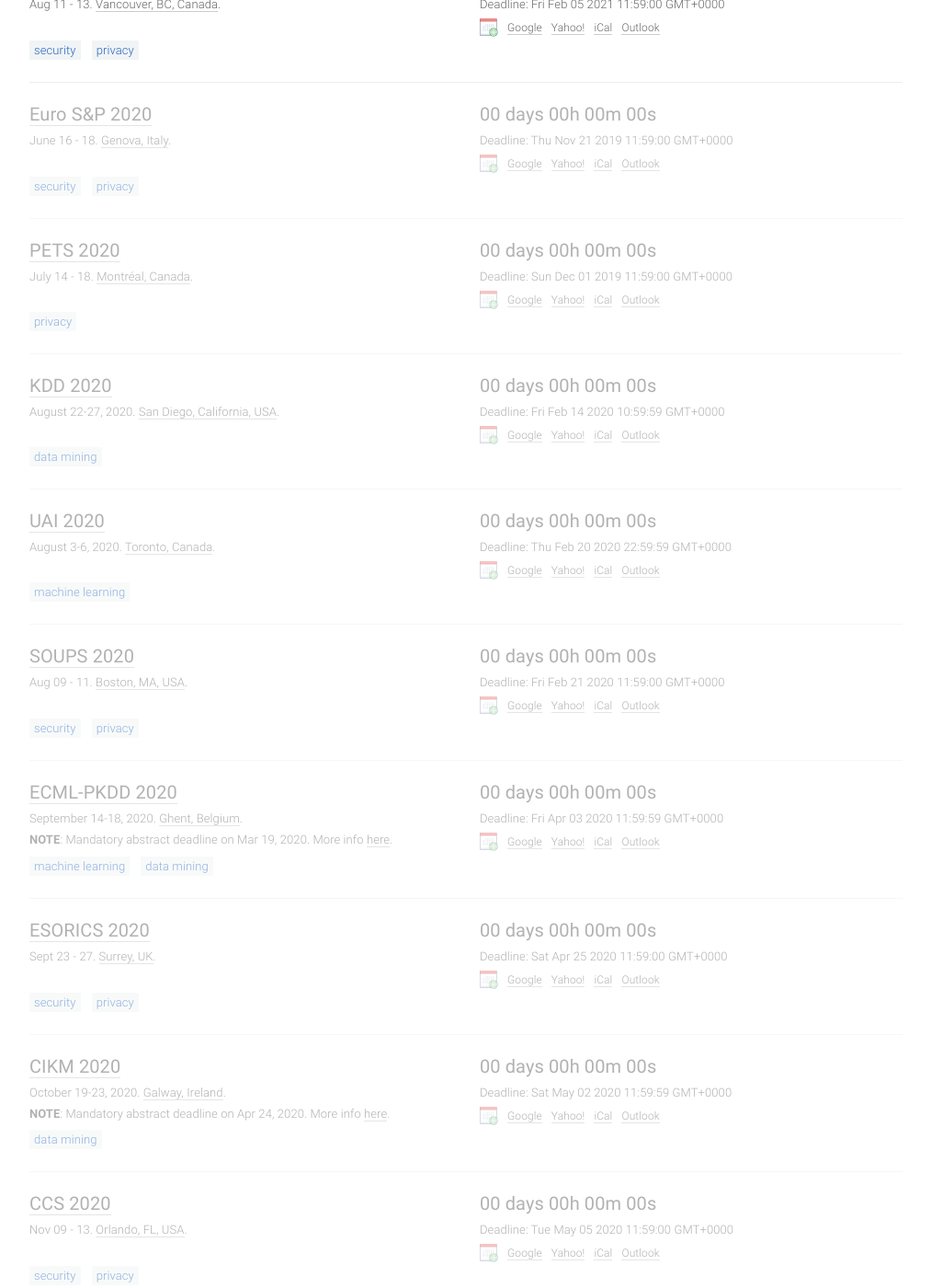
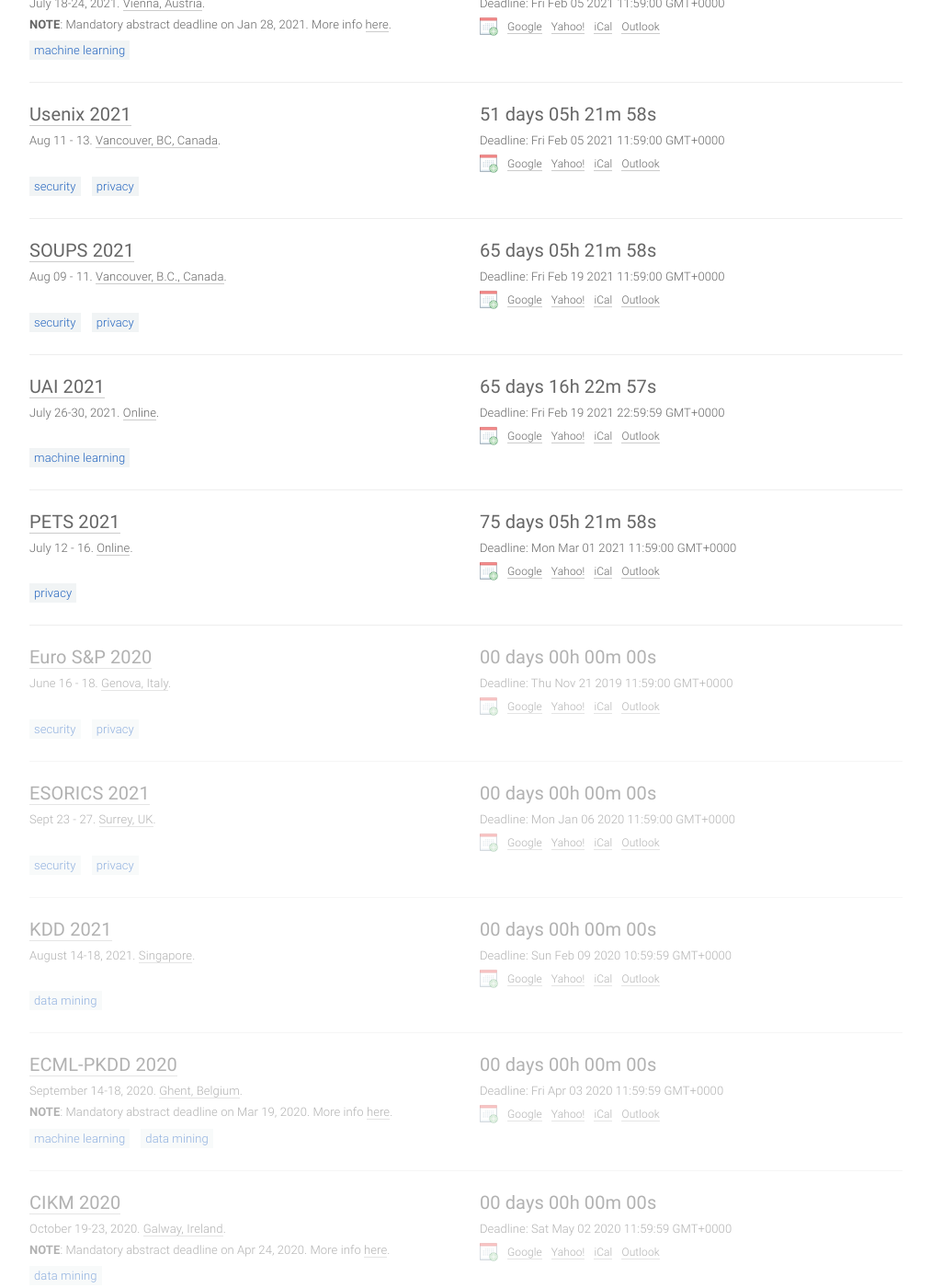
Before and after one commit to kekeli-lab/kekeli-lab.github.io, a Jekyll site: the page built from index.html, in a window 1280 px wide and 1400 px high, scrolled down 758 px. Shown: the whole window at 92% size, without its empty margins (133-1146 px from the left). Built offline with Jekyll 4.4.1, drawn with Linux system fonts in a browser that asks for light colours; comment, search, counter and statistics services are not loaded; some of the changed text lies outside the part shown.

Commit message:
update some confs

```diff
--- a/_data/conferences.yml
+++ b/_data/conferences.yml
@@ -83,13 +83,13 @@
 
 - title: UAI
   hindex: 33
-  year: 2020
-  id: uai20
-  link: http://auai.org/uai2020/
-  deadline: '2020-02-20 23:59:59'
+  year: 2021
+  id: uai21
+  link: https://www.auai.org/uai2021/
+  deadline: '2021-02-19 23:59:59'
   timezone: UTC+1
-  date: August 3-6, 2020
-  place: Toronto, Canada
+  date: July 26-30, 2021
+  place: Online
   sub: ML
 
 
@@ -97,13 +97,13 @@
 
 - title: KDD
   hindex: 30
-  year: 2020
-  id: kdd20
-  link: https://www.kdd.org/kdd2020/
-  deadline: '2020-02-13 23:59:59'
+  year: 2021
+  id: kdd21
+  link: https://www.kdd.org/kdd2021/
+  deadline: '2020-02-08 23:59:59'
   timezone: UTC-11
-  date: August 22-27, 2020
-  place: San Diego, California, USA
+  date: August 14-18, 2021
+  place: Singapore
   sub: DM
 
 - title: ECML-PKDD
@@ -194,13 +194,13 @@
 
 - title: CCS
   hindex: -1
-  year: 2020
-  id: css20
-  link: https://www.sigsac.org/ccs/CCS2020/
-  deadline: '2020-05-04 23:59'
+  year: 2021
+  id: css21
+  link: https://www.sigsac.org/ccs/CCS2021/call-for-papers.html
+  deadline: '2021-01-20 23:59'
   timezone: UTC-12
-  date: Nov 09 - 13
-  place: Orlando, FL, USA
+  date: Nov 14 - 19
+  place: Seoul, South Korea
   sub: [SEC,PRIV]
 
 - title: AsiaCCS
@@ -238,10 +238,10 @@
 
 - title: ESORICS
   hindex: -1
-  year: 2020
-  id: esorics20
-  link: http://esorics2020.sccs.surrey.ac.uk
-  deadline: '2020-04-24 23:59'
+  year: 2021
+  id: esorics21
+  link: https://esorics2021.athene-center.de/
+  deadline: '2020-01-05 23:59'
   timezone: UTC-12
   date: Sept 23 - 27
   place: Surrey, UK
@@ -249,24 +249,24 @@
 
 - title: SOUPS
   hindex: -1
-  year: 2020
-  id: soups20
-  link: https://www.usenix.org/conference/soups2020
-  deadline: '2020-02-20 23:59'
+  year: 2021
+  id: soups21
+  link: https://www.usenix.org/conference/soups2021
+  deadline: '2021-02-18 23:59'
   timezone: UTC-12
   date: Aug 09 - 11
-  place: Boston, MA, USA
+  place: Vancouver, B.C., Canada
   sub: [SEC,PRIV]
 
 - title: PETS
   hindex: -1
-  year: 2020
+  year: 2021
   id: pets20
   link: https://petsymposium.org
-  deadline: '2019-11-30 23:59'
+  deadline: '2021-02-28 23:59'
   timezone: UTC-12
-  date: July 14 - 18
-  place: Montréal, Canada
+  date: July 12 - 16
+  place: Online
   sub: [PRIV]
 
 
```
